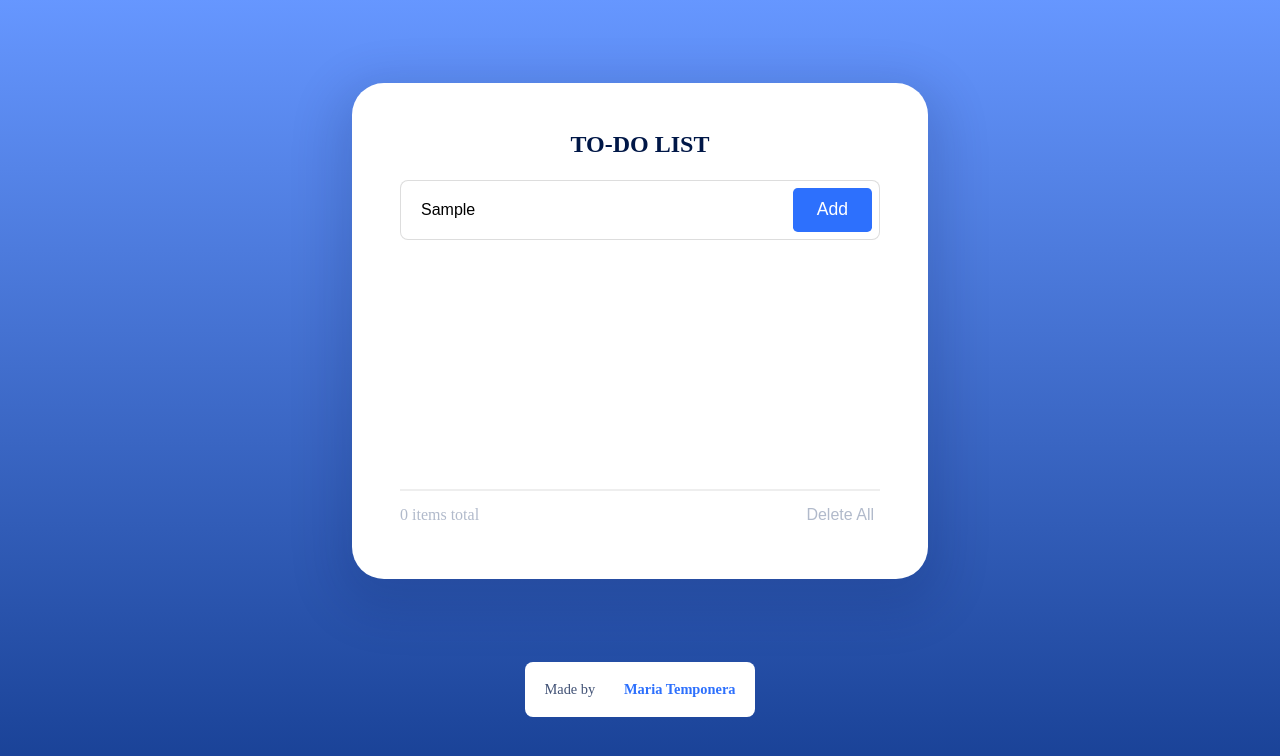
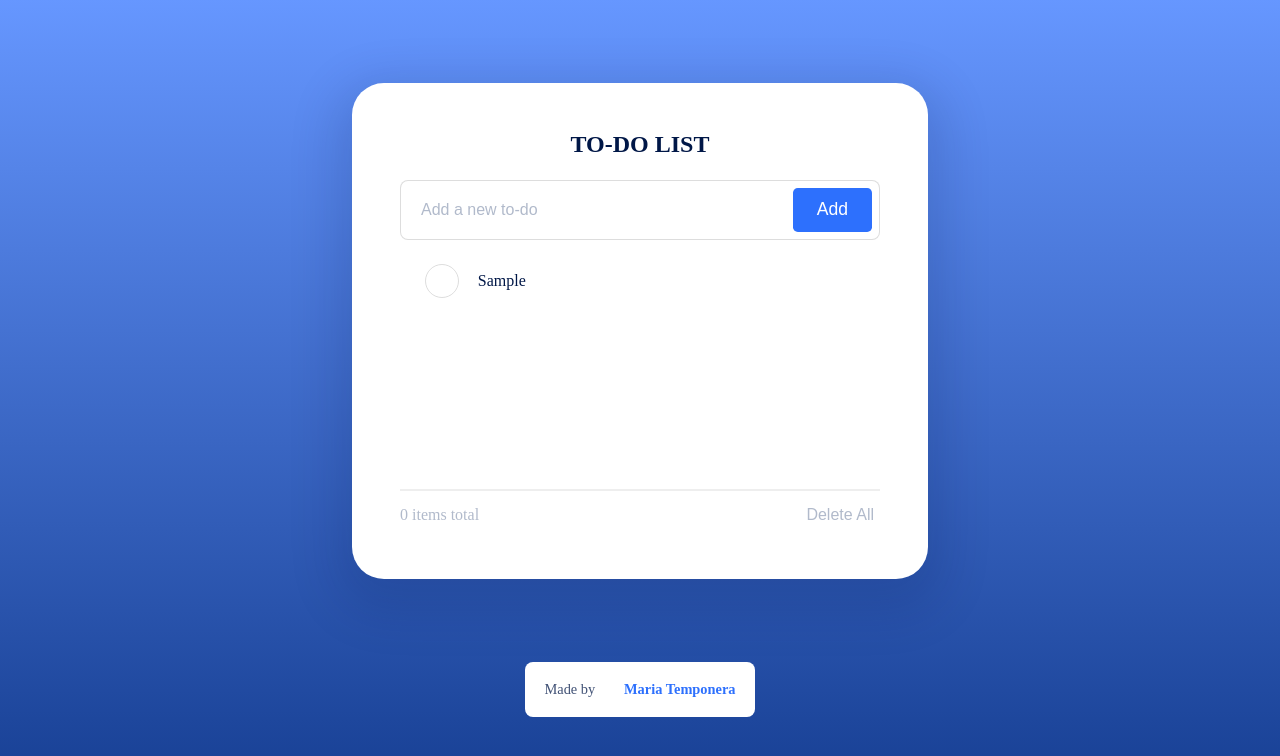
Before and after one commit to mariatemp/TODO, a plain HTML site: page index.html in a window 1280 px wide. Both pictures are taken after typing "Sample" into the empty fields and a click on the button "Add". Drawn offline with Linux system fonts and the light colour scheme.

Commit message:
Display Tasks

```diff
--- a/script.js
+++ b/script.js
@@ -21,18 +21,51 @@ document.addEventListener("DOMContentLoaded", function() {
       addTask();
     }
   });
-  deleteButton.addEventListener("click", deleteAllTasks());
+  deleteButton.addEventListener("click", deleteAllTasks);
   displayTasks();
 });
 
 function addTask() {
-
+  const newTask = todoInput.value.trim();
+  if (newTask !== "") {
+    todo.push({
+      text: newTask,
+      disabled: false,
+    });
+    saveToLocalStorage();
+    todoInput.value = "";
+    displayTasks();
+  }
 }
 
 function deleteAllTasks() {
-
+  console.log("test");
 }
 
 function displayTasks() {
+  todoList.innerHTML = "";
+  todo.forEach((item, index) => {
+    const p = document.createElement("p");
+    p.innerHTML = `
+      <div class="todo-container">
+      <input type="checkbox" class="todo-checkbox" id="input-${index}" ${item.disabled ? "checked" : ""}>
+      <p id="todo-${index}" class="${item.disabled ? "disabled" : ""
+      }" onclick="editTask(${index})">${item.text}</p>
+      </div>
+    `;
+    p.querySelector(".todo-checkbox").addEventListener ("change", () => {
+      toggleTask(index);
+    });
+    todoList.appendChild(p);
+  });
+}
 
+function toggleTask(index) {
+  todo[index].disabled = !todo[index].disabled;
+  saveToLocalStorage();
+  displayTasks();
 }
+
+function saveToLocalStorage() {
+  localStorage.setItem("todo", JSON.stringify(todo));
+}
--- a/style.css
+++ b/style.css
@@ -98,12 +98,26 @@ li {
 }
 
 #todoList p {
+  display: flex;
+  gap: 1rem;
+  color: var(--dark);
+  align-items: center;
+}
+
+#todoList .disabled {
   color: #8f98a8;
 }
 
 .disabled {
   display: flex;
   text-decoration: line-through;
+}
+
+input[type="checkbox"] {
+  appearance: none;
+  -webkit-appearance: none;
+  -moz-appearance: none;
+  cursor: pointer;
 }
 
 input[type="checkbox"]::before {
@@ -118,7 +132,7 @@ input[type="checkbox"]::before {
   color: transparent;
 }
 
-input[type="checkbox"]::after{
+input[type="checkbox"]:checked::before{
   color: var(--white);
   background: var(--green);
   border: 0.06rem solid var(--green);
```
